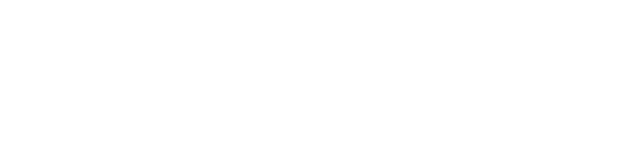
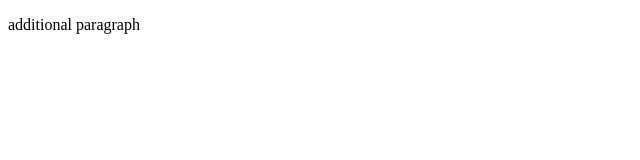
Before and after one commit to hexagonatron/gitTest, a plain HTML site: page index.html in a window 1280 px wide. Shown: the whole page, without its empty margins (0-640 px from the left). Drawn offline with Linux system fonts and the light colour scheme.

Commit message:
adding a paragraph

```diff
--- a/index.html
+++ b/index.html
@@ -6,6 +6,6 @@
     <title>Document</title>
 </head>
 <body>
-
+    <p>additional paragraph</p>
 </body>
 </html>
```
